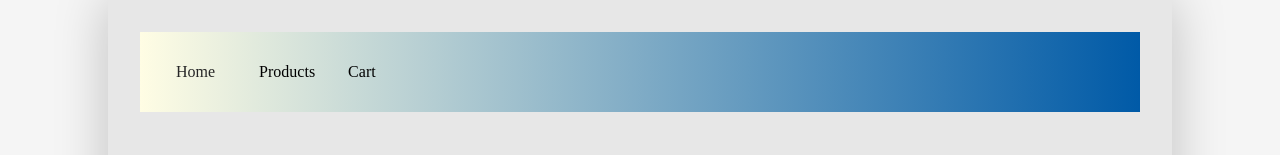
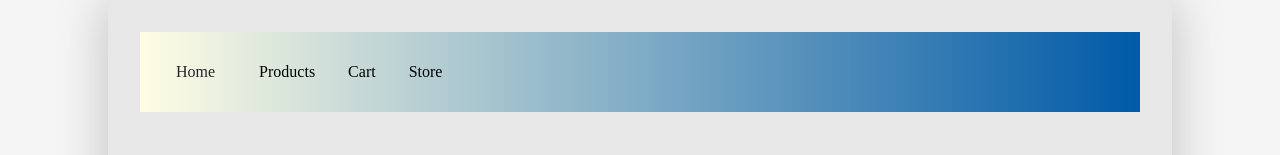
Before and after one commit to Daria-Voloshanovska/58ts, a React (Vite) app: page / in a window 1280 px wide. Shown: the top 155 px of the page. Built offline with nearby package versions, Linux system fonts and the light colour scheme.

Commit message:
add new route

```diff
--- a/src/App.tsx
+++ b/src/App.tsx
@@ -32,6 +32,7 @@ import StorePage from "./components/store/storePage/StorePage";
 import { CartProvider } from "./context/CartContext";
 import Products from "./components/products/Products";
 import Cart from "./components/cart/Cart";
+import Store from "./components/store/Store";
 
 const homeworkRoutes = [
   { path: "homework-01", title: "Homework01: Business card", element: <Homework01 /> },
@@ -70,9 +71,10 @@ const otherRoutes  = [
   { path: "lesson-14/:id", title: "", element: <ProductPage /> },
   { path: "lesson-15/store/:id", title: "", element: <StorePage /> },
 
+
     { path: "cart", element: <Cart/> },
-    {path: "store", element: <StorePage />},
-    {path: "store/:id ", element: <StorePage/>},
+    {path: "store", element: <Store/>},
+    // {path: "store/:id ", element: <StorePage/>},
     {path: "products", element: <Products/>},
     {path: "products/:id", element: <ProductPage/>},
 ];
--- a/src/components/store/storeCard/StoreCard.module.css
+++ b/src/components/store/storeCard/StoreCard.module.css
@@ -1,6 +1,8 @@
 .link {
   text-decoration: none;
   color: inherit;
+  padding: 15px;
+
 }
 .card {
   background: #ffffff;
--- a/src/components/store/storeCard/StoreCard.tsx
+++ b/src/components/store/storeCard/StoreCard.tsx
@@ -30,7 +30,7 @@ export default function StoreCard({product}:IStoreCardProps):JSX.Element {
           </p>
         </div>
         <article>
-           <Link to={`/products/${product.id}`} className={styles.link}><MyButton text='to product'/></Link>
+           <Link to={`/lesson-15/store/${product.id}`} className={styles.link}><MyButton text='more info'/></Link>
            <MyButton func={() => addToCart({
             id: product.id,
             title: product.title,
--- a/src/layout/Layout.tsx
+++ b/src/layout/Layout.tsx
@@ -5,6 +5,7 @@ const navLinks = [
   { to: '/', title: 'Home' },
    { to: 'products', title: 'Products' },
    { to: 'cart', title: 'Cart' },
+    {to: "store", title: 'Store'},
 
 ];
 
```
